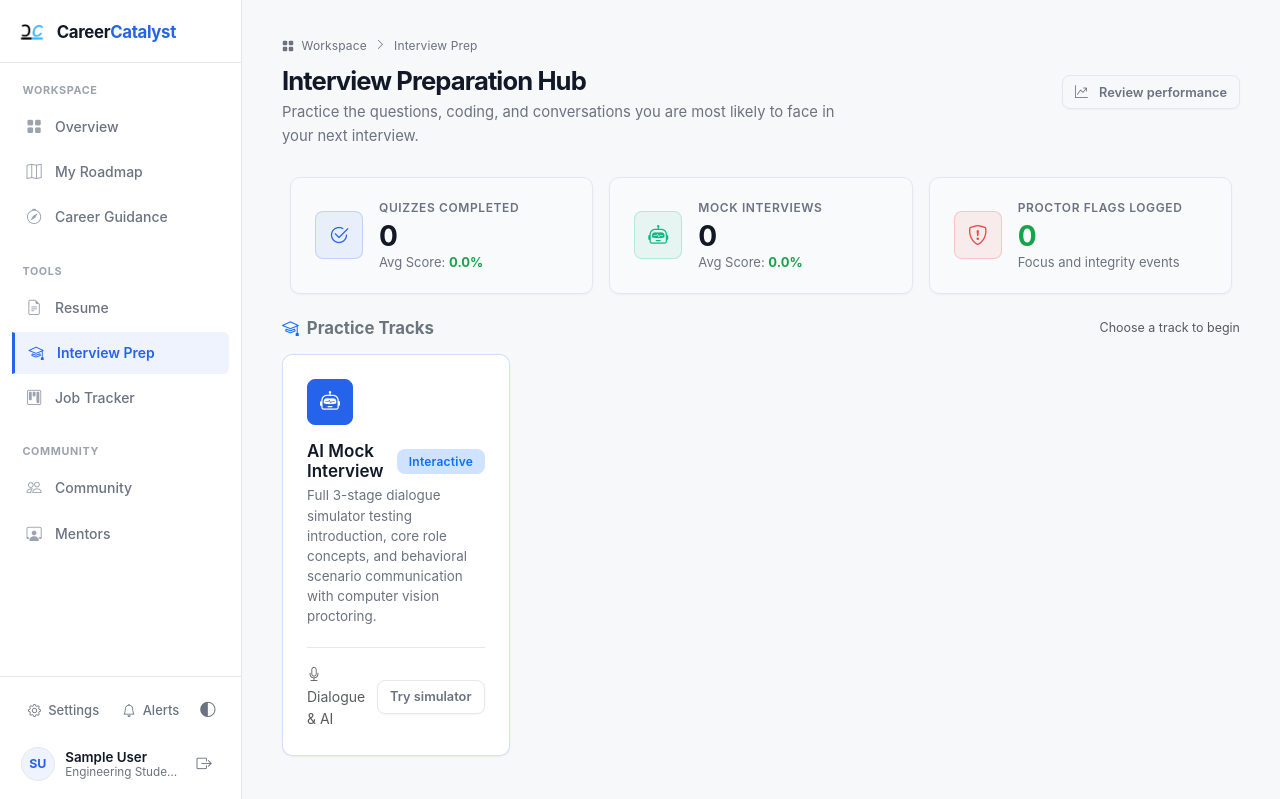
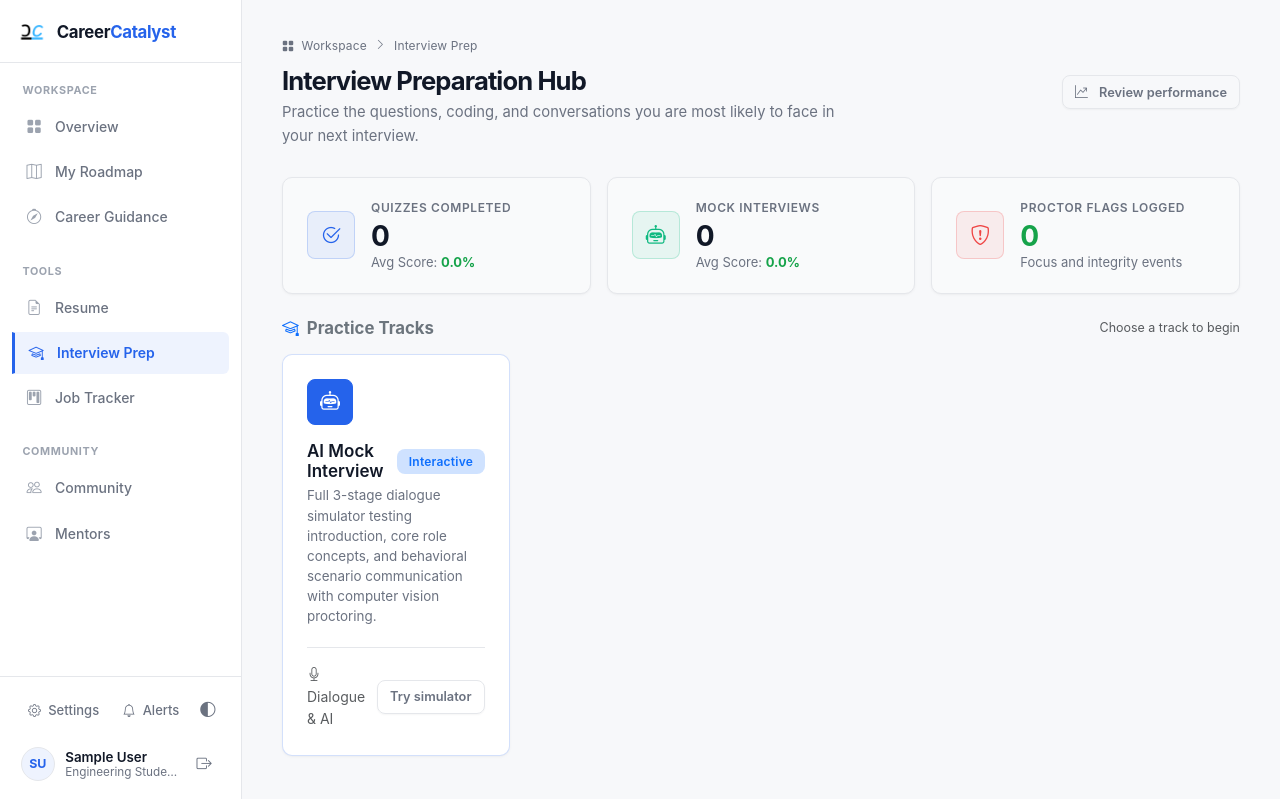
Before and after one commit to Syedfarhan078/Career-Catalyst-Django, a Django app: page /interviews/ in a window 1280 px wide. Shown: the top 799 px of the page. Run offline with Django 5.2, Linux system fonts and the light colour scheme; the visitor is signed in with stand-in values (Sample User, id 1); data that the repository does not hold is empty; some libraries are stand-ins or nearby versions.

Commit message:
Fix interview hub stat card sizing
Co-authored-by: Copilot App <223556219+Copilot@users.noreply.github.com>

```diff
--- a/static/css/interviews.css
+++ b/static/css/interviews.css
@@ -69,6 +69,18 @@
 /* --------------------------------------------------------------------------
    2. HUB QUICK STATS & TRACK CARDS
    -------------------------------------------------------------------------- */
+.interview-stats-grid {
+    display: grid;
+    grid-template-columns: repeat(auto-fit, minmax(min(100%, 260px), 1fr));
+    gap: 1rem;
+    width: 100%;
+}
+
+.interview-stat-item,
+.interview-recent-item {
+    min-width: 0;
+}
+
 .interview-stat-card {
     background: var(--dash-surface);
     border: 1px solid var(--dash-border);
@@ -89,15 +101,20 @@
     background: var(--dash-surface-muted);
     box-shadow: none;
     min-width: 0;
+    width: 100%;
 }
 
 .interview-stat-card > div:last-child {
     min-width: 0;
+    flex: 1 1 auto;
 }
 
 .interview-stat-label,
 .interview-stat-sub {
-    overflow-wrap: anywhere;
+    white-space: normal;
+    overflow-wrap: normal;
+    word-break: normal;
+    hyphens: none;
 }
 
 .interview-stat-icon {
@@ -158,13 +175,11 @@
     box-shadow: 0 0 0 3px var(--dash-primary-border), var(--dash-shadow-card);
 }
 
-.interview-stats-grid,
 .interview-recent-grid {
-    margin-inline: 0;
-}
-
-.interview-recent-grid > [class*="col-"] {
-    min-width: 0;
+    display: grid;
+    grid-template-columns: repeat(auto-fit, minmax(min(100%, 420px), 1fr));
+    gap: 1rem;
+    width: 100%;
 }
 
 .interview-recent-grid .card {
@@ -179,6 +194,11 @@
 @media (max-width: 767.98px) {
     .interview-section-note {
         display: none;
+    }
+
+    .interview-stats-grid,
+    .interview-recent-grid {
+        grid-template-columns: 1fr;
     }
 }
 
--- a/templates/interviews/hub.html
+++ b/templates/interviews/hub.html
@@ -5,7 +5,7 @@
 
 {% block extra_css %}
 <link rel="stylesheet" href="{% static 'css/dashboard.css' %}?v=1.1">
-<link rel="stylesheet" href="{% static 'css/interviews.css' %}?v=1.0">
+<link rel="stylesheet" href="{% static 'css/interviews.css' %}?v=1.1">
 {% endblock %}
 
 {# Override public marketing navbar, footer, and chatbot for authenticated workspace shell #}
@@ -76,8 +76,8 @@
             {% endif %}
 
             <!-- Quick Metrics Row -->
-            <div class="interview-stats-grid row g-3 mb-4">
-                <div class="col-md-4">
+            <div class="interview-stats-grid mb-4">
+                <div class="interview-stat-item">
                     <div class="interview-stat-card">
                         <div class="interview-stat-icon" style="background: var(--dash-primary-subtle); color: var(--dash-primary); border: 1px solid var(--dash-primary-border);">
                             <i class="bi bi-check2-circle"></i>
@@ -89,7 +89,7 @@
                         </div>
                     </div>
                 </div>
-                <div class="col-md-4">
+                <div class="interview-stat-item">
                     <div class="interview-stat-card">
                         <div class="interview-stat-icon" style="background: rgba(16, 185, 129, 0.08); color: #10B981; border: 1px solid rgba(16, 185, 129, 0.22);">
                             <i class="bi bi-robot"></i>
@@ -101,7 +101,7 @@
                         </div>
                     </div>
                 </div>
-                <div class="col-md-4">
+                <div class="interview-stat-item">
                     <div class="interview-stat-card">
                         <div class="interview-stat-icon" style="background: var(--interview-danger-subtle); color: var(--interview-danger); border: 1px solid var(--interview-danger-border);">
                             <i class="bi bi-shield-exclamation"></i>
@@ -200,9 +200,9 @@
 
             <!-- Recent Activity Section -->
             {% if recent_attempts or recent_mocks %}
-            <div class="interview-recent-grid row g-3">
+            <div class="interview-recent-grid">
                 {% if recent_attempts %}
-                <div class="col-lg-6">
+                <div class="interview-recent-item">
                     <div class="card border-0 shadow-sm rounded-4 p-3" style="background: var(--dash-surface); border: 1px solid var(--dash-border) !important;">
                         <h6 class="fw-bold text-secondary mb-3 d-flex align-items-center justify-content-between">
                             <span><i class="bi bi-clock-history me-1"></i> Recent Quiz Attempts</span>
@@ -230,7 +230,7 @@
                 {% endif %}
 
                 {% if recent_mocks %}
-                <div class="col-lg-6">
+                <div class="interview-recent-item">
                     <div class="card border-0 shadow-sm rounded-4 p-3" style="background: var(--dash-surface); border: 1px solid var(--dash-border) !important;">
                         <h6 class="fw-bold text-secondary mb-3 d-flex align-items-center justify-content-between">
                             <span><i class="bi bi-robot me-1"></i> Recent Mock Interviews</span>
```
